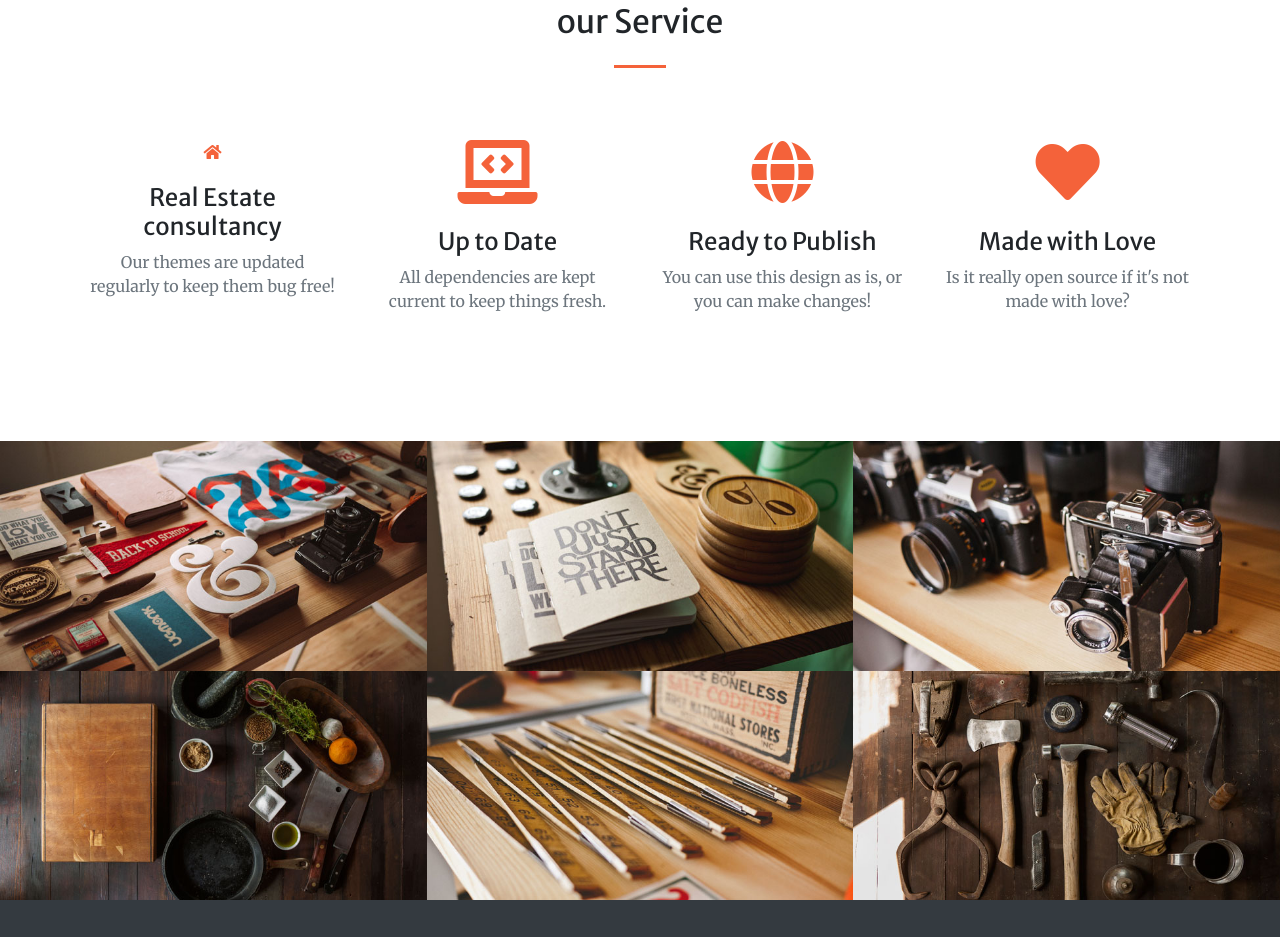
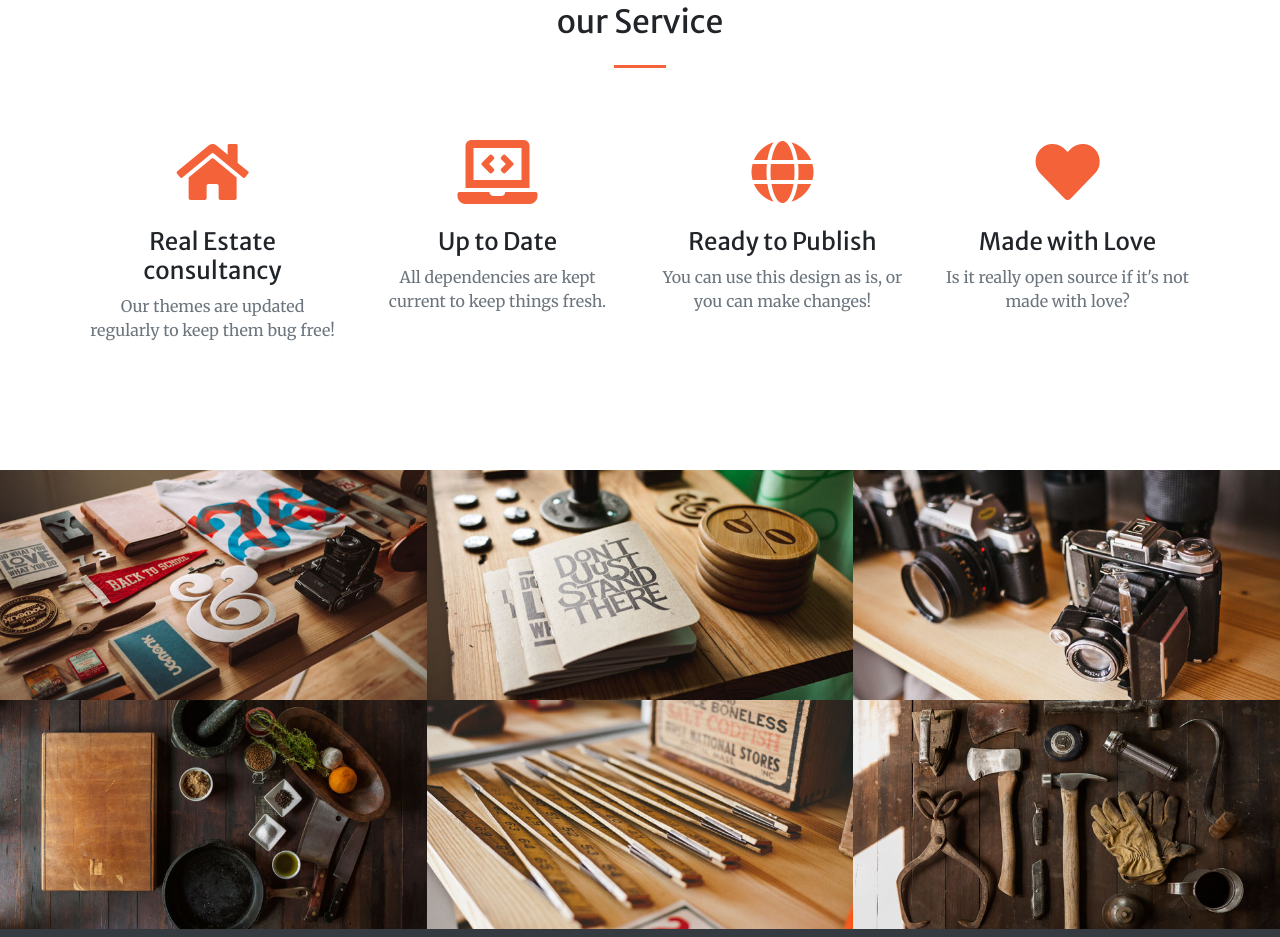
Before and after one commit to kimijimoses/kimijimoses.github.io, a website with bundled scripts: page index.html in a window 1280 px wide. Shown: the part 1403-2340 px from the top of the page. Built offline with nearby package versions, Linux system fonts and the light colour scheme.

Commit message:
Update index.html

```diff
--- a/index.html
+++ b/index.html
@@ -91,7 +91,7 @@
       <div class="row">
         <div class="col-lg-3 col-md-6 text-center">
           <div class="mt-5">
-            <i class="fas fa-home text-primary mb-4"></i>
+            <i class="fas fa-4x fa-home text-primary mb-4"></i>
             <h3 class="h4 mb-2">Real Estate consultancy</h3>
             <p class="text-muted mb-0">Our themes are updated regularly to keep them bug free!</p>
           </div>
```
